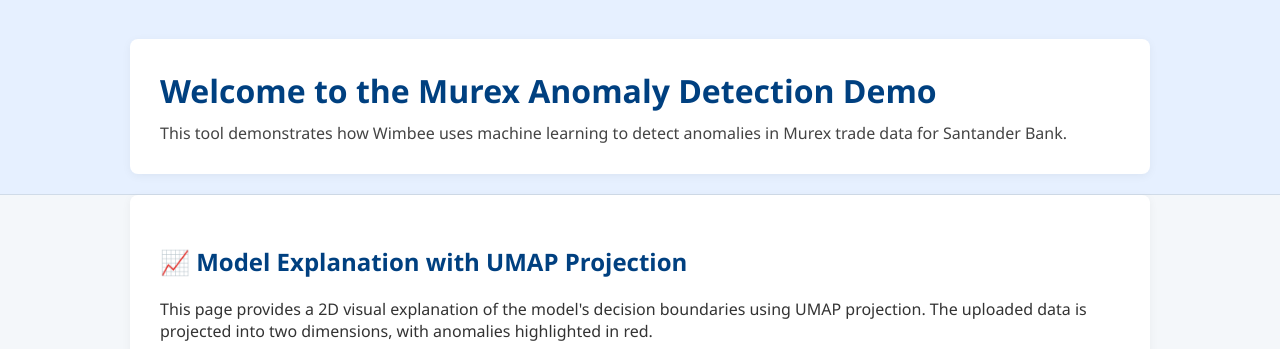
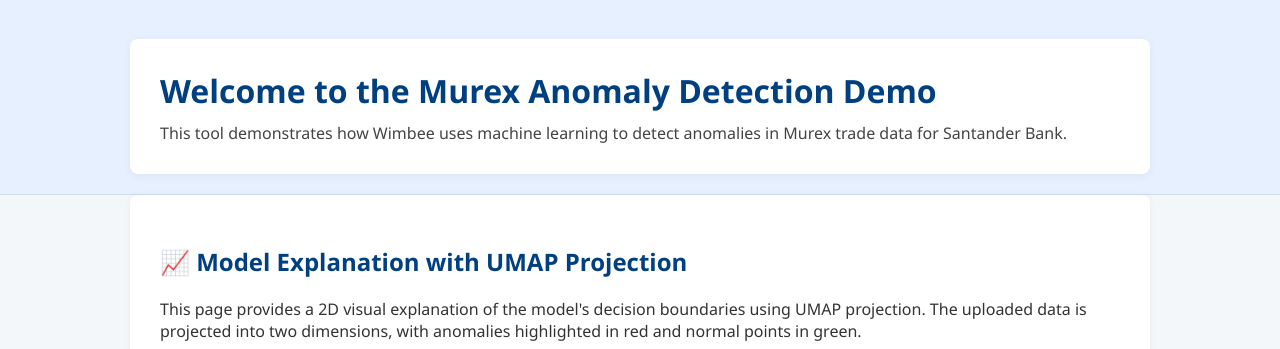
Before and after one commit to mabenamor/wimbee-anomaly-detector, a Flask app: page /explanation in a window 1280 px wide. Shown: the part 55-404 px from the top of the page. Run offline with Flask 3, Linux system fonts and the light colour scheme; the visitor is signed in with stand-in values (Sample User, id 1); parts of the project's set-up code (start-up, migrations or seed data) failed here and were passed over.

Commit message:
update explanation

```diff
--- a/templates/explanation.html
+++ b/templates/explanation.html
@@ -5,12 +5,13 @@
 {% block content %}
   <h2 style="color: #004080; margin-bottom: 20px;">📈 Model Explanation with UMAP Projection</h2>
 
-  <p>This page provides a 2D visual explanation of the model's decision boundaries using UMAP projection. The uploaded data is projected into two dimensions, with anomalies highlighted in red.</p>
+  <p>This page provides a 2D visual explanation of the model's decision boundaries using UMAP projection. The uploaded data is projected into two dimensions, with anomalies highlighted in red and normal points in green.</p>
 
   {% if umap_image %}
     <div style="margin-top: 30px; text-align: center;">
       <img src="{{ url_for('static', filename=umap_image) }}" alt="UMAP Projection" style="max-width: 100%; border-radius: 10px; border: 1px solid #ccc;">
-      <p style="font-size: 13px; color: #777; margin-top: 10px;">UMAP projection of uploaded trade data (0 = Normal, 1 = Anomaly)</p>
+      <p style="font-size: 13px; color: #777; margin-top: 10px;">UMAP projection of uploaded trade data (Green = Normal, Red = Anomaly)</p>
+      <a href="{{ download_link }}" download class="btn" style="margin-top: 10px; display: inline-block; padding: 8px 16px; background-color: #004080; color: white; border-radius: 5px; text-decoration: none;">⬇️ Download UMAP Image</a>
     </div>
   {% else %}
     <div style="margin-top: 30px; color: #888;">
```
Also changed, not shown: app.py (line endings or trailing spaces).
